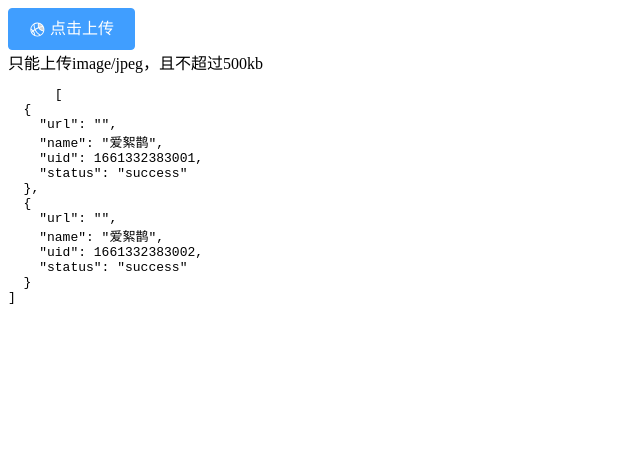
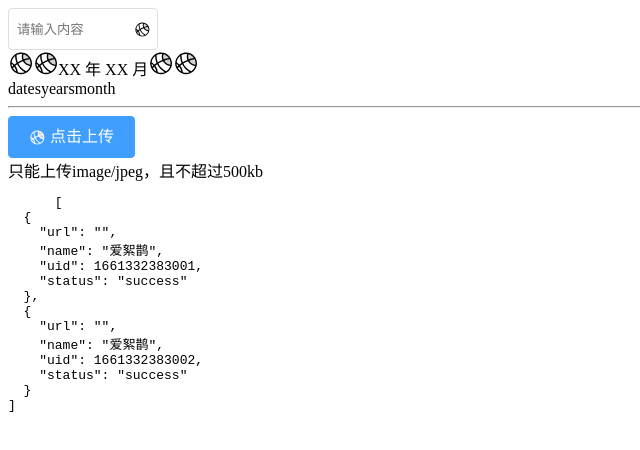
Before and after one commit to aicherish0320/aic-ui, a Vue app in the folder vue2-lib/: page / in a window 1280 px wide. Shown: the top 450 px of the page, without its empty margins (0-640 px from the left). Built offline with nearby package versions, Linux system fonts and the light colour scheme.

Commit message:
date-picker 上

```diff
--- a/vue2-lib/src/App.vue
+++ b/vue2-lib/src/App.vue
@@ -1,5 +1,8 @@
 <template>
   <div id="app">
+    <AcDatePicker v-model="value1"></AcDatePicker>
+    <hr />
+    <!-- <AcDateRangePicker v-model="value2"></AcDateRangePicker> -->
     <!--
       on-exceed：如果超出限制后 会执行此方法
       on-change：如果当前上传文件的状态发生变化的时候 会触发，如果用户选择了文件，上传成功、失败
@@ -29,6 +32,8 @@ export default {
   name: 'App',
   data() {
     return {
+      value1: new Date(),
+      value2: [],
       accept: 'image/jpeg',
       fileList: [
         {
--- /dev/null
+++ b/vue2-lib/src/packages/date-picker/DatePicker.vue
@@ -0,0 +1,33 @@
+<template>
+  <div class="ac-date-picker">
+    <AcInput suffix-icon="lanqiu1"></AcInput>
+    <div class="ac-date-content">
+      <div class="ac-date-picker-head">
+        <AcIcon icon="lanqiu1"></AcIcon>
+        <AcIcon icon="lanqiu1"></AcIcon>
+        <span>XX 年 XX 月</span>
+        <AcIcon icon="lanqiu1"></AcIcon>
+        <AcIcon icon="lanqiu1"></AcIcon>
+      </div>
+      <div class="ac-date-picker-content">
+        <template>dates</template>
+        <template>years</template>
+        <template>month</template>
+      </div>
+    </div>
+  </div>
+</template>
+
+<script>
+export default {
+  name: 'AcDatePicker',
+  props: {
+    value1: {
+      type: [String, Number],
+      default: () => new Date()
+    }
+  }
+}
+</script>
+
+<style lang="scss" scoped></style>
--- /dev/null
+++ b/vue2-lib/src/packages/date-picker/DateRangePicker.vue
@@ -0,0 +1,11 @@
+<template>
+  <div>AcDateRangePicker</div>
+</template>
+
+<script>
+export default {
+  name: 'AcDateRangePicker'
+}
+</script>
+
+<style lang="scss" scoped></style>
--- a/vue2-lib/src/packages/index.js
+++ b/vue2-lib/src/packages/index.js
@@ -10,6 +10,8 @@ import Aside from './container/Aside.vue'
 import Footer from './container/Footer.vue'
 import AcInput from './input'
 import AcUpload from './upload/Upload.vue'
+import DatePicker from './date-picker/DatePicker.vue'
+import DateRangePicker from './date-picker/DateRangePicker.vue'
 
 const components = [
   Button,
@@ -23,7 +25,9 @@ const components = [
   Aside,
   Footer,
   AcInput,
-  AcUpload
+  AcUpload,
+  DatePicker,
+  DateRangePicker
 ]
 
 const install = (Vue) => {
```
